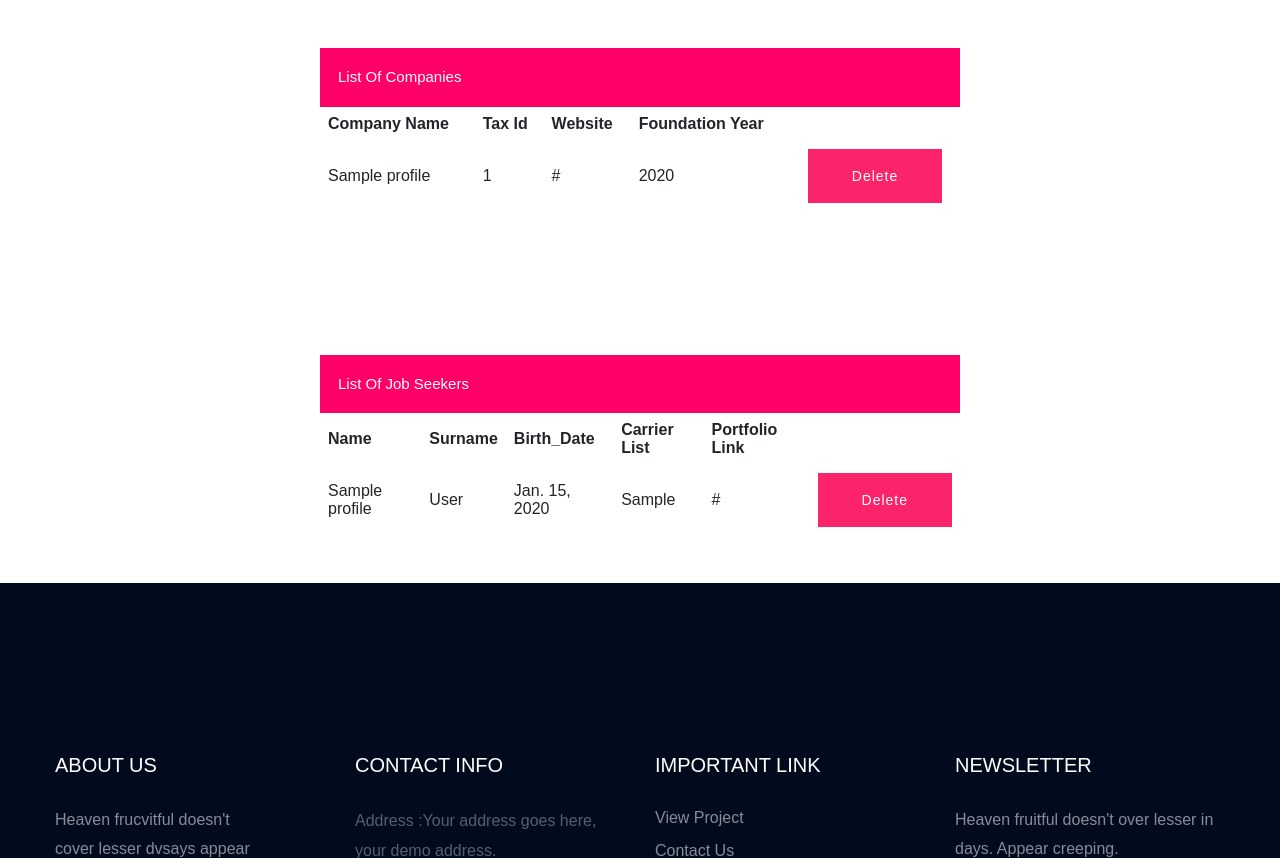
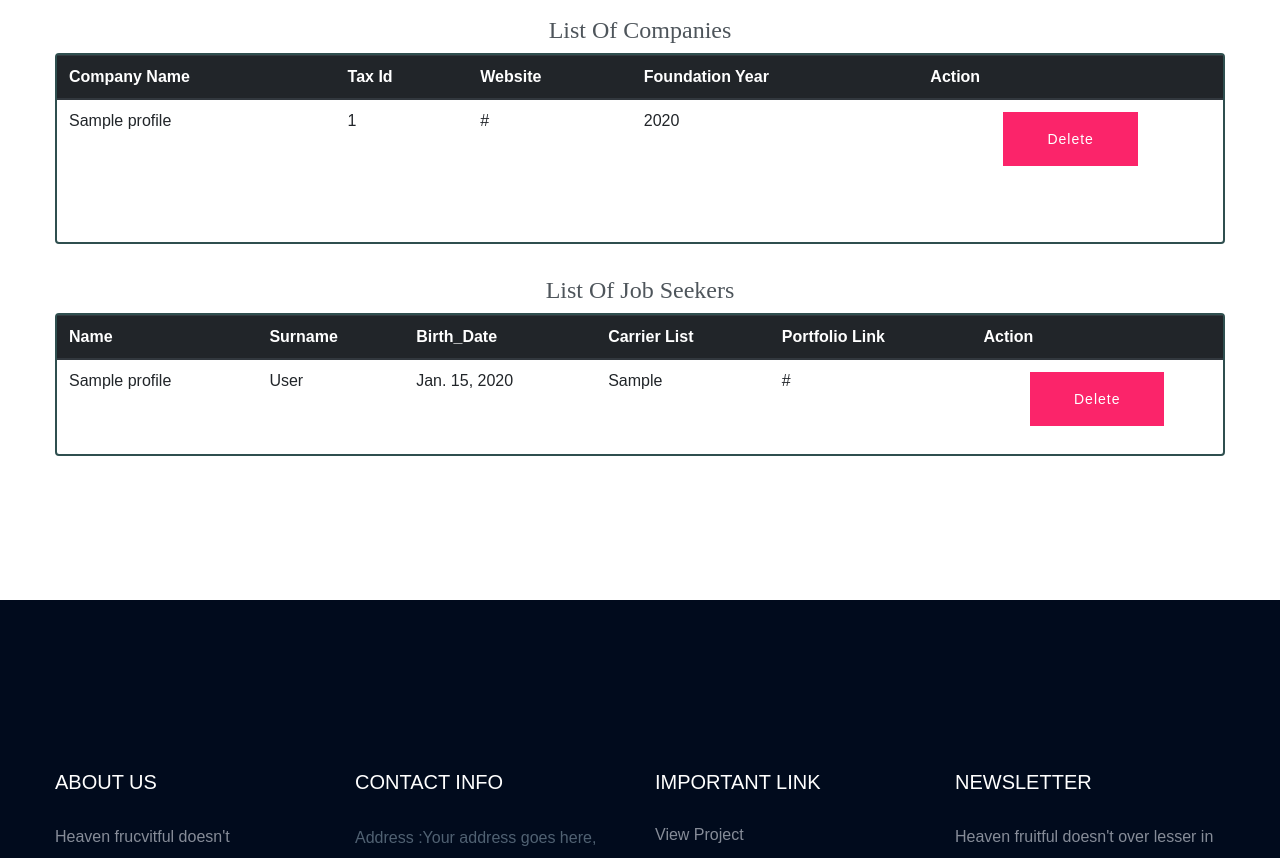
Before and after one commit to buseggencoglu/owl-s-agent, a Django app: page /dashboardList/ in a window 1280 px wide. Shown: the part 101-959 px from the top of the page. Run offline with Django 3.2, Linux system fonts and the light colour scheme; tables that the repository leaves empty hold one stand-in row (values such as "Sample post"); some libraries are stand-ins or nearby versions; some web fonts are replaced.

Commit message:
Basic Listing and Admin Dashboard Html Updated

```diff
--- a/owl_agent/templates/website/index.html
+++ b/owl_agent/templates/website/index.html
@@ -19,6 +19,7 @@ Owls Agent Home Page
                             <div class="hero__caption">
                                 <h1>Find the most exciting startup jobs</h1>
                             </div>
+                        </div>
                         </div>
                         <!-- Search Box -->
                         <div class="row">
--- a/owl_agent/templates/website/listing.html
+++ b/owl_agent/templates/website/listing.html
@@ -5,19 +5,28 @@
 
 {% load static %}
 {% block content %}
-    <center>
-        <br><br>
-        <button type="button" class="collapsible">List Of Companies</button>
+<div class="container h-75">
+                    <div class="row">
+                        <div class="col-lg-12 text-center">
+                    <h4 class="mt-3" style="font-family:'Times New Roman'; color: #4e555b">List Of Companies</h4>
 
 
-            <table>
-                <tr>
+
+
+
+                <div class="cd-appr-table table rounded " style="border: 2px darkslategrey solid;">
+                   <table class="table">
+                       <thead class="thead-dark">
+
                     <th>Company Name</th>
                     <th>Tax Id</th>
                     <th>Website</th>
                     <th>Foundation Year</th>
+                    <th>Action</th>
 
-                </tr>
+
+
+                </thead>
                 {% for x in querySet %}
 
                     <tr>
@@ -34,9 +43,12 @@
                     </tr>
                 {% endfor %}
             </table>
+
             <br><br>
              <div>
              <div>
+              </div>
+ </div>
             <div id="more-div-2">
                 {% if querySet.has_previous %}
                     <button id="more-button-1" class="btn btn-warning"><a class="infinite-more-link"
@@ -56,25 +68,28 @@
 
 
 
-            </table>
 
 
-    </center>
-    <br>
-    <br>
-    <center>
-        <br><br>
+
+<div class="row">
+                        <div class="col-lg-12 text-center">
+                    <h4 class="mt-3" style="font-family:'Times New Roman'; color: #4e555b">List Of Job Seekers</h4>
 
 
-        <button type="button" class="collapsible">List Of Job Seekers</button>
 
-            <table>
+
+
+                <div class="cd-appr-table table rounded " style="border: 2px darkslategrey solid;">
+                   <table class="table">
+                       <thead class="thead-dark">
+
                 <tr>
                     <th>Name</th>
                     <th>Surname</th>
                     <th>Birth_Date</th>
                     <th>Carrier List</th>
                     <th>Portfolio Link</th>
+                    <th>Action</th>
                 </tr>
                 {% for y in listing_jobseeker %}
 
@@ -114,7 +129,17 @@
 
 
 
-    </center>
 
-    <br><br>
+</div>
+                </div>
+                        </div>
+</div>
+                        </div>
+                    </div>
+</div>
+
+
+
+
+
 {% endblock %}
```
Also changed, not shown: owl_agent/templates/website/admin_job_listing.html (+16 -16 lines), owl_agent/templates/website/dashboard.html (+14 -5 lines).
